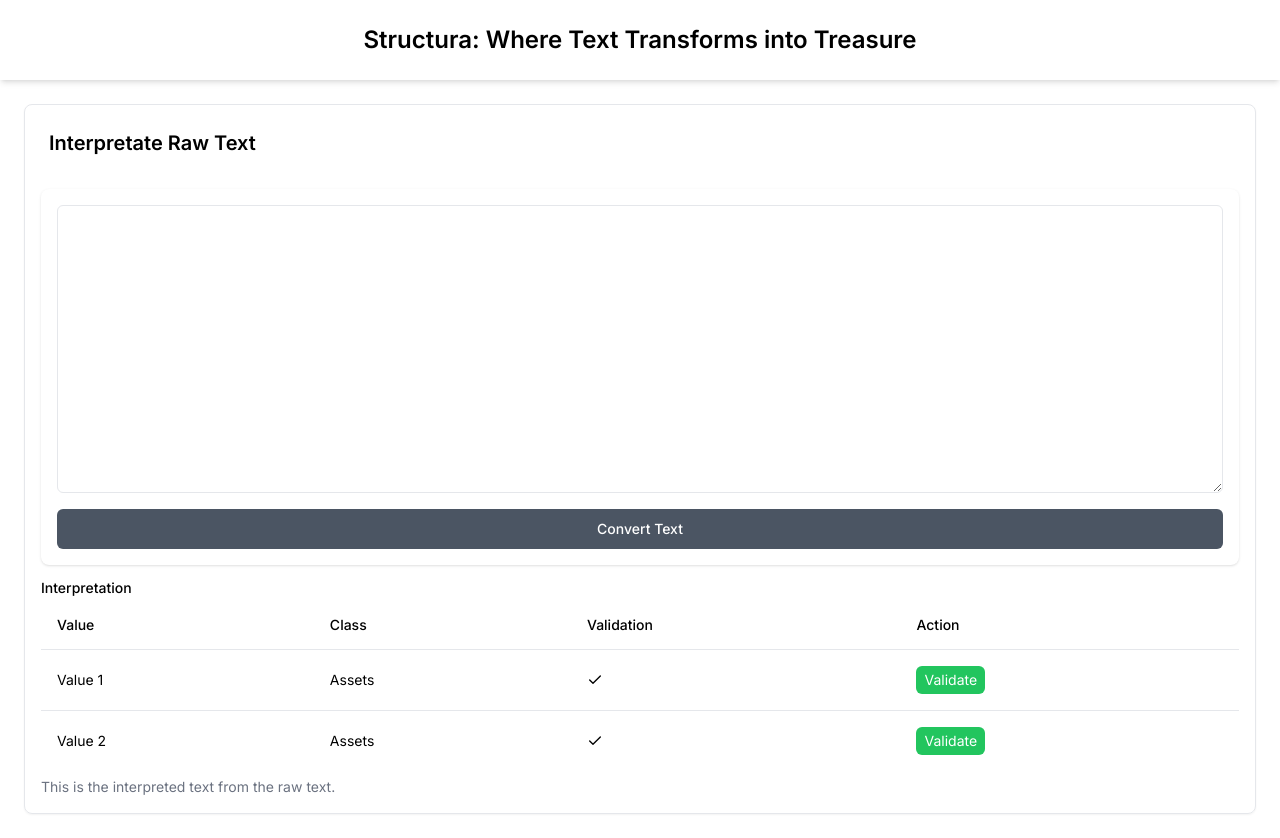
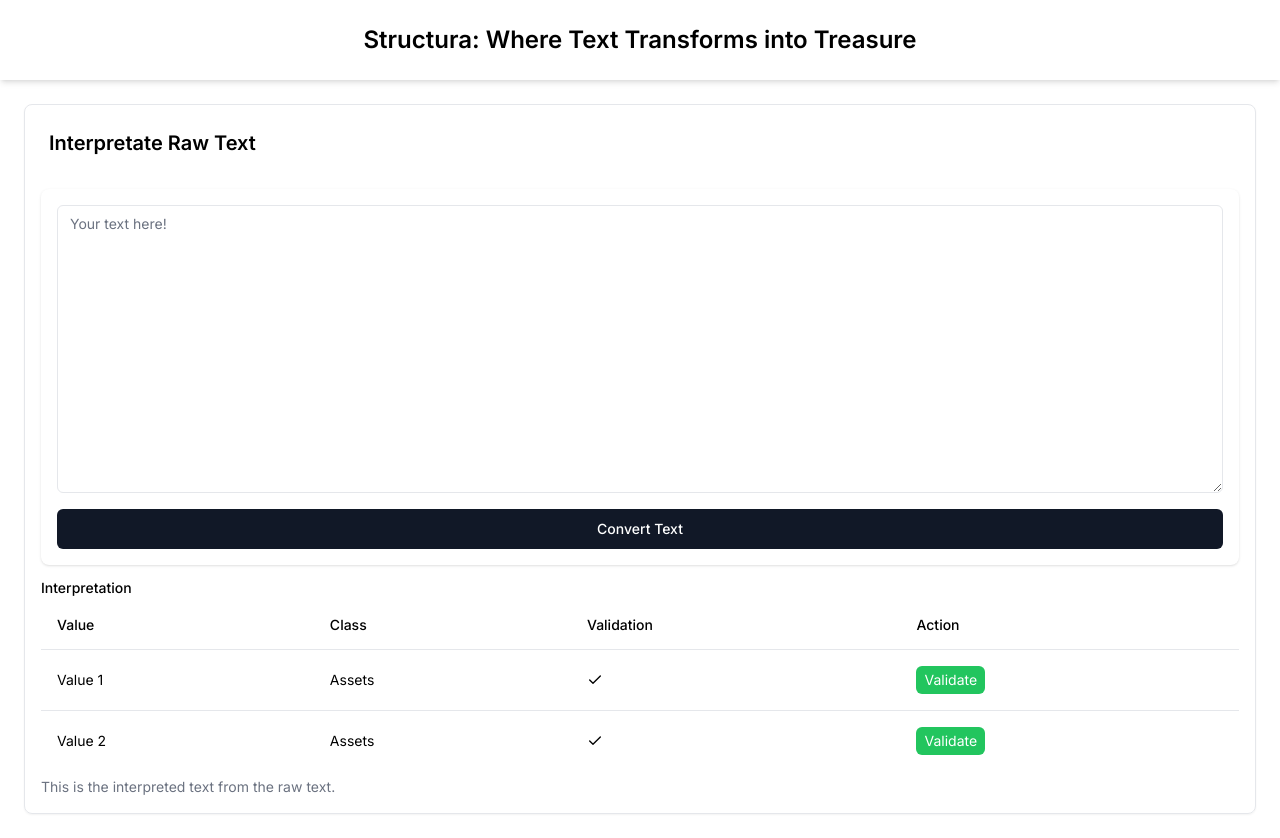
Before and after one commit to louis-sanna-eki/structura, a Next.js app: page / in a window 1280 px wide. Built offline with nearby package versions, Linux system fonts and the light colour scheme.

Commit message:
feat(sytle)

```diff
--- a/app/page.tsx
+++ b/app/page.tsx
@@ -15,6 +15,8 @@ import {
   Table,
 } from "@/components/ui/table";
 import { Button } from "@/components/ui/button";
+import { ThemeProvider as NextThemesProvider } from "next-themes";
+import { type ThemeProviderProps } from "next-themes/dist/types";
 
 export default function Home() {
   return (
@@ -27,6 +29,12 @@ export default function Home() {
 
 function Silver() {
   return (
+    <ThemeProvider
+      attribute="class"
+      defaultTheme="light"
+      enableSystem={false}
+      disableTransitionOnChange
+    >
       <div className="p-6">
         <Card>
           <CardHeader>
@@ -34,8 +42,11 @@ function Silver() {
           </CardHeader>
           <CardContent className="p-4 pt-2">
             <div className="bg-white shadow rounded-lg p-4">
-            <Textarea className="h-72 w-full max-w rounded-md border text-white"></Textarea>
-            <Button className="mt-4 px-4 py-2 w-full rounded-md text-white bg-gray-600 hover:bg-gray-700">
+              <Textarea
+                className="h-72 w-full max-w rounded-md border dark:text-white"
+                placeholder="Your text here!"
+              ></Textarea>
+              <Button className="mt-4 px-4 py-2 w-full rounded-md text-white bg-gray-900 hover:bg-black">
                 Convert Text
               </Button>
             </div>
@@ -49,7 +60,12 @@ function Silver() {
           </CardContent>
         </Card>
       </div>
+    </ThemeProvider>
   );
+}
+
+function ThemeProvider({ children, ...props }: ThemeProviderProps) {
+  return <NextThemesProvider {...props}>{children}</NextThemesProvider>;
 }
 
 function KPITable() {
```
Lines whose indentation alone changed are shown as unchanged.
